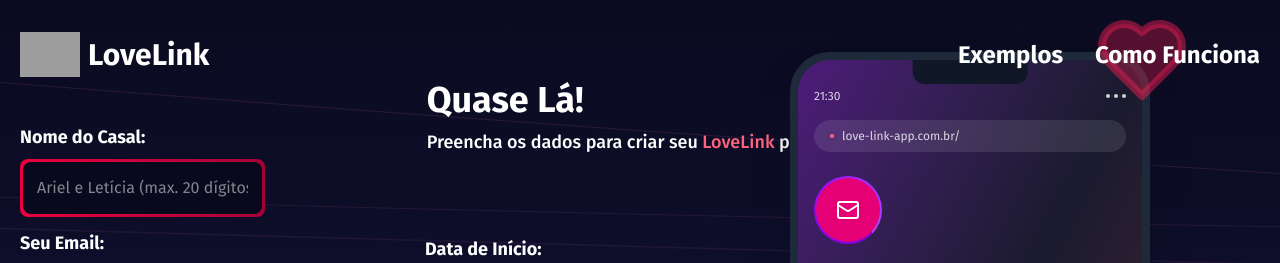
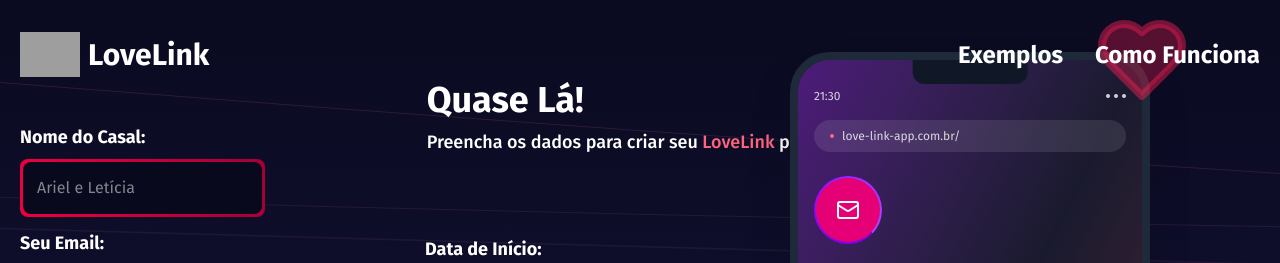
Before and after one commit to ArielNunesS/love-link, a Next.js app in the folder client/: page /create in a window 1280 px wide. Shown: the top 263 px of the page. Built offline with nearby package versions, Linux system fonts and the light colour scheme; grey boxes are pictures that could not be loaded.

Commit message:
feat: show error message when input value is invalid

```diff
--- a/client/app/components/CardPreview.tsx
+++ b/client/app/components/CardPreview.tsx
@@ -164,7 +164,7 @@ export default function CardPreview(props: CardPreviewProps){
                     >
                     <Camera className="w-15 h-15 text-rose-400
                       max-xpp:w-10 max-xpp:h-10 max-pp:w-14 max-pp:h-14"/>
-                    <span className="text-white ml-2 font-medium text-lg max-xpp:text-base max-m:text-xl">Sua Foto Aqui</span>
+                    <span className="text-white ml-2 font-medium text-lg max-xpp:text-base max-xm:text-xl">Sua Foto Aqui</span>
                 </div>
               </div>
             </div>
--- a/client/app/create/page.tsx
+++ b/client/app/create/page.tsx
@@ -14,12 +14,15 @@ const ACCEPTED_IMAGE_TYPES = ["image/jpeg", "image/jpg", "image/png", "image/web
 const MAX_FILE_SIZE = 3000000;
 const MAX_LINES = 20;
 
+const today = new Date();
+today.setHours(0, 0, 0, 0);
+
 const cardSchema = z.object({
-    name: z.string().max(15, "O nome deve possuir no max. 15 digitos."),
+    name: z.string().max(15),
     email: z.string().email("Insira um email válido").min(1, "O campo 'email' é obrigatório."),
     title: z.string(),
     message: z.string(),
-    startDate: z.date().max(new Date(), {
+    startDate: z.date().max(today, {
         message: "A data não pode ser uma data futura",
     }),
     image: z.any().refine(
@@ -40,8 +43,6 @@ const cardSchema = z.object({
 type TcardSchema = z.input<typeof cardSchema>;
 
 export default function CreatePage() {
-    const [dateFormatted, setDateFormatted ] = useState<Date | null>(null)
-
     const {
         register,
         handleSubmit,
@@ -52,6 +53,7 @@ export default function CreatePage() {
     } = useForm<TcardSchema>({
         resolver: zodResolver(cardSchema),
         shouldUnregister: true,
+        mode: "onChange",
         defaultValues: {
             name: "",
             email: "",
@@ -61,9 +63,16 @@ export default function CreatePage() {
         }
     });
 
+    const name = watch("name");
+    const title = watch("title");
+    const message = watch("message");
+    const startDate = watch("startDate");
     const image = watch("image");
-    const title = watch("title");
-    const name = watch("name");
+
+    const [ nameIsFocused, setNameIsFocused ] = useState(false);
+    const [ titleIsFocused, setTitleIsFocused ] = useState(false);
+    const [ messageIsFocused, setMessageIsFocused ] = useState(false);
+    const [ dateIsFocused, setDateIsFocused ] = useState(false);
 
     const handleMessageChange = (e: React.ChangeEvent<HTMLTextAreaElement>) => {
         const value = e.target.value;
@@ -124,41 +133,39 @@ export default function CreatePage() {
 
     return (
     <>
-
-        <main className="w-screen min-h-screen flex max-m:flex-col items-center xm:justify-end z-20 px-5 bg-gradient-to-b from-[#0a0a20] via-[#101030] to-[#09091d]
-        max-m:items-start
-        max-p:px-3 max-p:overflow-hidden">
+    <main className="w-screen min-h-screen flex max-xm:flex-col items-center xm:justify-end z-20 px-5 bg-gradient-to-b from-[#0a0a20] via-[#101030] to-[#09091d]
+    max-xm:items-start
+    max-xm:px-3 max-xm:overflow-hidden">
         <AnimatedBackground/>
         <Navbar/>
         <div className="absolute p-0 xm:left-1/3 top-20
-                max-p:w-8/10 max-p:px-7 max-p:top-25 max-p:overflow-hidden">
-                <h1 className="text-4xl font-bold max-p:text-3xl">Quase Lá!</h1>
-                <p className="text-lg font-medium mt-2 max-p:text-lg max-p:w-full">Preencha os dados para criar seu <span className="text-rose-400">LoveLink</span> personalizado!</p>
+            max-xm:w-8/10 max-xm:px-7 max-xm:top-25 max-xm:overflow-hidden">
+            <h1 className="text-4xl font-bold max-xm:text-3xl">Quase Lá!</h1>
+            <p className="text-lg font-medium mt-2 max-xm:text-lg max-xm:w-full">Preencha os dados para criar seu <span className="text-rose-400">LoveLink</span> personalizado!</p>
         </div>
         <div className="grid grid-cols-2 mr-30 gap-x-40 w-200 z-10 mt-30
-                max-m:flex max-m:flex-col
-                max-p:gap-x-0 max-p:w-full max-p:mt-55"
+            max-xm:flex max-xm:flex-col
+            max-xm:gap-x-0 max-xm:w-full max-xm:mt-55"
             onSubmit={handleSubmit(onSubmit)}>
-
-            <div className="col-span-1 max-p:flex max-p:flex-col max-p:col-span-full max-p:w-full max-p:px-7 max-p:mt-5">
+        <div className="col-span-1 max-xm:flex max-xm:flex-col max-xm:col-span-full max-xm:w-full max-xm:px-7 max-xm:mt-5">
             <label className="block p-0 text-lg font-semibold
-                    max-p:flex max-p:flex-col max-p:w-full">Nome do Casal:</label>
+                max-xm:flex max-xm:flex-col max-xm:w-full">Nome do Casal:</label>
                 <div className="p-[3px] rounded-lg mt-2 bg-gradient-to-r from-rose-600 to-rose-800 focus-within:from-rose-400 focus-within:to-rose-700">
                     <input
                         type="text"
                         className="w-full p-3.5 bg-[#09091d] rounded-lg outline-none"
-                            placeholder="Ariel e Letícia (max. 20 dígitos)"
+                        placeholder="Ariel e Letícia"
                         maxLength={20}
                         { ...register("name", {
                             required: "Por favor insira um nome",
                         })}
-
+                        onFocus={() => setNameIsFocused(true)}
+                        onBlur={() => setNameIsFocused(false)}
                     />
-                            {name?.length > 12 && (
-                            <p className="hidden in-focus-within:block text-rose-300 ml-2 text-sm mt-1">max. 20 dígitos</p>
+                </div>
+                    {nameIsFocused && name?.length === 20 &&  (
+                        <p className="text-red-500 text-right text-sm px-4 mt-1 rounded-lg">máx. 20 caracteres</p>
                     )}
-                    </div>
-
             <label className="block p-0 mt-3 text-lg font-semibold">Seu Email:</label>
                 <div className="p-[3px] rounded-lg mt-2 bg-gradient-to-r from-rose-600 to-rose-800 focus-within:from-rose-400 focus-within:to-rose-700">
                     <input
@@ -172,48 +179,54 @@ export default function CreatePage() {
                     />
                 </div>
 
-                <div className="max-p:mt-3">
+            <div className="max-xm:mt-3 ">
             <label className="block p-0 mt-3 text-lg font-semibold">Titulo da Mensagem:</label>
                 <div className="p-[3px] w-full rounded-lg mt-2 bg-gradient-to-r from-rose-600 to-rose-800 focus-within:from-rose-400 focus-within:to-rose-700
-                        max-p:w-full ">
+                    max-m:w-full">
                     <input
                         type="text"
                         placeholder="Feliz 3 Meses"
-                            className="w-full p-3.5 bg-[#09091d] rounded-lg outline-none max-p:w-full"
+                        className="w-full p-3.5 bg-[#09091d] rounded-lg outline-none"
                         maxLength={20}
                         { ...register("title", {
                             required: "Por favor atribua um título (ex: João e Maria)",
                         })}
+                        onFocus={() => setTitleIsFocused(true)}
+                        onBlur={() => setTitleIsFocused(false)}
                     />
-
-                        {title?.length > 8 && (
-                            <p className="text-rose-300 ml-2 text-sm mt-1">max. 20 dígitos</p>
+                </div>
+                    {titleIsFocused && title?.length === 20 && (
+                            <p className="text-red-500 text-right text-sm px-4 mt-1 rounded-lg">máx. 20 caracteres</p>
                         )}
-                    </div>
             </div>
 
             <label className="block p-0 mt-3 text-lg font-semibold">Mensagem:</label>
                 <div className="p-[3px] w-fit h-fit rounded-lg mt-2 bg-gradient-to-r from-rose-600 to-rose-800 focus-within:from-rose-400 focus-within:to-rose-700
-                    max-p:w-full">
+                max-xm:w-full">
                     <textarea
                         placeholder="Oii meu amor, queria dizer o quanto te amo..."
                         className="w-100 h-50 overflow-y-auto resize-none justify-start p-5 bg-[#09091d] rounded-lg outline-none whitespace-pre-wrap
-                            max-p:w-full max-p:h-45"
+                        max-xm:w-full max-p:h-45"
                         maxLength={800}
                         style={{ resize: "none" }}
                         {...register("message", {
                             required: "Por favor escreva uma mensagem para seu parceiro/a",
                             onChange: handleMessageChange
                         })}
+                        onFocus={() => setMessageIsFocused(true)}
+                        onBlur={() => setMessageIsFocused(false)}
                     />
                 </div>
+                {messageIsFocused && (
+                    <p className="text-red-500 text-right text-sm px-4 mt-1 rounded-lg">{message?.length || 0}/800</p>
+                )}
             </div>
 
-                <div className="xm:col-span-1 mt-25 max-p:mt-3 max-p:mx-auto col-span-1 max-p:flex max-p:flex-col max-p:col-span-full max-p:w-7/10">
-                <div className="max-p:mx-auto max-p:w-6/9">
+            <div className="xm:col-span-1 mt-25 max-xm:mt-3 max-xm:mx-auto col-span-1 max-xm:flex max-xm:flex-col max-xm:col-span-full max-xm:w-7/10">
+            <div className="max-xm:mx-auto max-xm:w-6/9">
             <label className="block p-0 mt-3 text-lg font-semibold ">Data de Início:</label>
                 <div className="p-[3px] w-5/9 rounded-lg mt-2 bg-gradient-to-r from-rose-600 to-rose-800 focus-within:from-rose-400 focus-within:to-rose-700
-                    max-p:w-full">
+                max-xm:w-full">
                     <input
                         type="date"
                         className="w-full p-3.5 bg-[#09091d] rounded-lg outline-none"
@@ -222,13 +235,18 @@ export default function CreatePage() {
                         required: "Informe a data de início do relacionamento",
                         valueAsDate: true,
                     })}
-
+                    onFocus={() => setDateIsFocused(true)}
+                    onBlur={() => setDateIsFocused(false)}
                     />
                 </div>
+                {dateIsFocused && errors.startDate && (
+                    <p className="text-red-500 text-right text-sm px-4 mt-1 rounded-lg">Informe uma data válida.</p>
+                )}
             </div>
+
                 <div className="p-[3px] w-5/9 relative rounded-lg mt-12 bg-gradient-to-r cursor-pointer font-bold
                 from-rose-600 to-rose-900 hover:from-rose-400 hover:to-rose-600 shadow-md shadow-rose-500/40
-                    max-p:mt-7 max-p:mx-auto max-p:w-6/9">
+                max-xm:mt-7 max-xm:mx-auto max-xm:w-6/9">
                     <label className="flex items-center p-3 gap-2 text-lg cursor-pointer">
                         <svg xmlns="http://www.w3.org/2000/svg" fill="none" viewBox="0 0 24 24" strokeWidth={1.5} stroke="currentColor" className="size-6">
                         <path strokeLinecap="round" strokeLinejoin="round" d="M3 16.5v2.25A2.25 2.25 0 0 0 5.25 21h13.5A2.25 2.25 0 0 0 21 18.75V16.5m-13.5-9L12 3m0 0 4.5 4.5M12 3v13.5" />
@@ -253,7 +271,7 @@ export default function CreatePage() {
                 </div>
             </div>
 
-                <div className="flex p-1 mx-auto col-span-2 w-5/8 rounded-lg mt-12 cursor-pointer font-bold max-m:hidden
+            <div className="flex p-1 mx-auto col-span-2 w-5/8 rounded-lg mt-12 cursor-pointer font-bold max-xm:hidden
             bg-gradient-to-r from-rose-600 to-rose-900 hover:from-rose-400 hover:to-rose-600 shadow-lg shadow-rose-500/40 ">
                 <button
                     onClick={handleSubmit(onSubmit)}
@@ -263,30 +281,29 @@ export default function CreatePage() {
                         Gerar QR Code
                 </button>
             </div>
+        </div>
 
-            </div>
-            <div className="md:w-1/4 md:mt-0 mr-40 z-10 max-p:mx-auto max-m:mr-0 max-p:mt-10">
+        <div className="xm:w-1/4 xm:mt-0 mr-40 z-10 max-xm:mx-auto max-m:mt-12 max-xm:mt-15">
             <CardPreview
-                    name={watch("name")}
+                name={name}
                 email={""}
-                    title={watch("title")}
-                    message={watch("message")}
-                    startDate={watch("startDate")}
-                    image={watch("image")}
+                title={title}
+                message={message}
+                startDate={startDate}
+                image={image}
             />
         </div>
 
-            <div className="flex p-1 mx-auto w-9/10 rounded-lg mt-12 cursor-pointer font-bold xm:hidden
+        <div className="flex p-1 mx-auto w-9/10 rounded-lg mt-12 cursor-pointer font-bold xm:hidden p:max-m:w-7/9 m:max-xm:w-5/9
             bg-gradient-to-r from-rose-600 to-rose-900 hover:from-rose-400 hover:to-rose-600 shadow-lg shadow-rose-500/40">
                 <button
                     onClick={handleSubmit(onSubmit)}
                     disabled={isSubmitting}
                     type="submit"
-                        className="p-3 w-full h-full text-xl cursor-pointer disabled:bg-rose-300 font-semibold justify-center text-center">
+                    className="p-3 w-full h-full text-xl cursor-pointer disabled:bg-rose-400 font-semibold justify-center text-center">
                         Gerar QR Code
                 </button>
         </div>
-
     </main>
     </>
 
```
Lines whose indentation alone changed are shown as unchanged.
